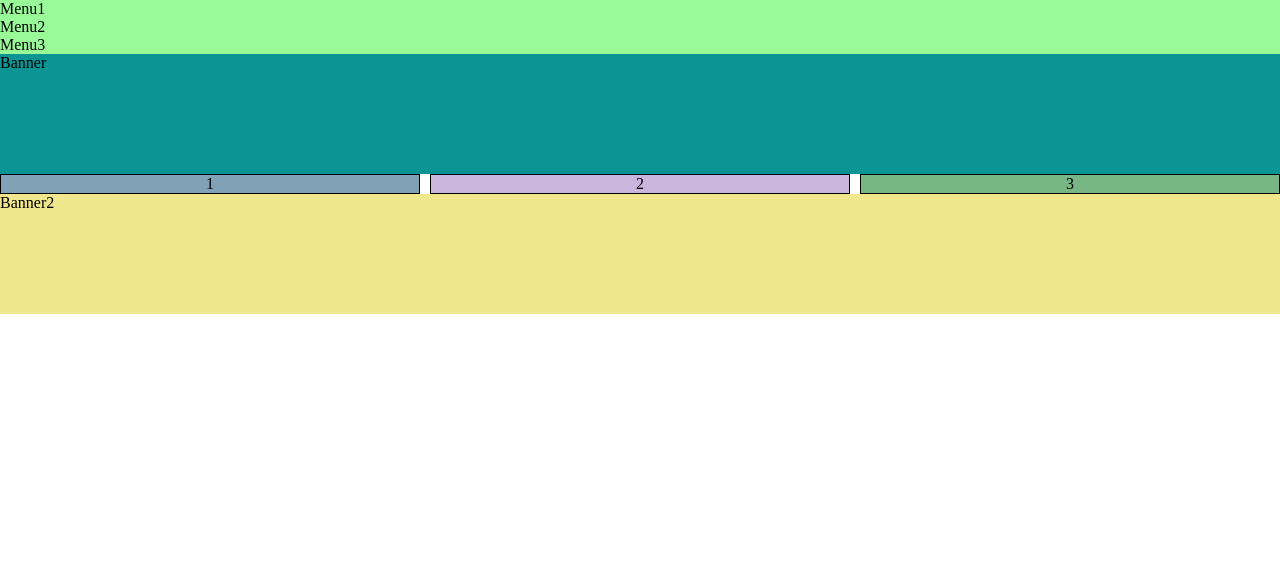
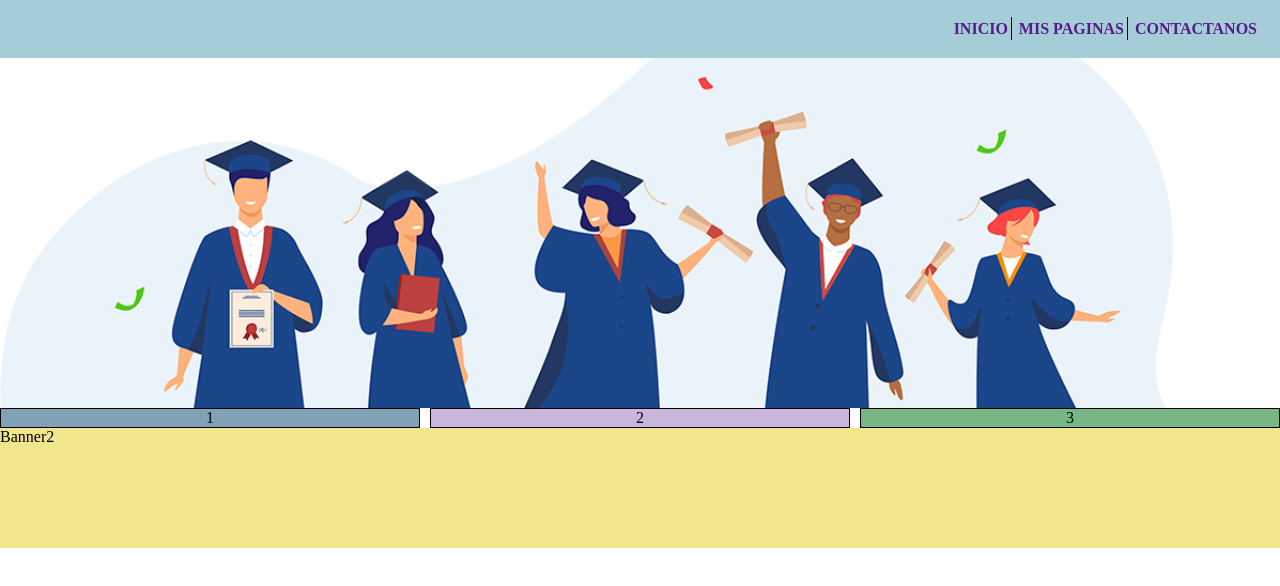
Before and after one commit to maddoxlardilla/ProyectoPaginaWebMaddox, a plain HTML site: page index.html in a window 1280 px wide. Drawn offline with Linux system fonts and the light colour scheme.

Commit message:
commit5000

```diff
--- a/css/estilos.css
+++ b/css/estilos.css
@@ -1,8 +1,13 @@
-.Menu-Cabecera{background-color: #98fb98; width: 100%;}
+.Menu-Cabecera{background-color: #a4cdd7; width: 100%;}
 *{margin: 0; padding: 0;}
-.Banner{background-color: rgb(11, 148, 148); width: 100%; height: 120px;}
 .CajaColumnas{display: flex; justify-content: space-around; align-items: center; gap: 10px;}
 .Columna{flex: 1; background-color: rgb(121, 182, 134); border: 1px solid black; text-align: center;}
 .ColorAzulClaro{background-color: rgb(129, 162, 182);}
 .ColorMorado{background-color: rgba(183, 154, 209, 0.726);}
 .Banner2{background-color: khaki; width: 100%; height: 120px;}
+.MenuSuperior li{display: inline; padding: 3px; border-right: solid 1px black;}
+.MenuSuperior{text-transform: uppercase; font-weight: bold; text-align: right; padding: 20px;}
+.MenuSuperior li a:hover{color: #72a9b5; text-decoration: underline;}
+li a{text-decoration: none;}
+.MenuSuperior li:last-child{border-right: none;}
+.Banner{background-image:url("../imagenes/612_6214d15f6ab89.png"); width: 100%; height: 350px; background-repeat: no-repeat; background-size: cover; background-position-y: 30%;}
--- a/index.html
+++ b/index.html
@@ -8,15 +8,15 @@
 </head>
 <body>
     <div class="Menu-Cabecera">
-<ul>
-    <li>Menu1</li>
-    <li>Menu2</li>
-    <li>Menu3</li>
+<ul class="MenuSuperior">
+    <li><a href="">Inicio</a></li>
+    <li><a href="">Mis Paginas</a></li>
+    <li><a href="">Contactanos</a></li>
 </ul>
     </div>
 
     <div class="Banner">
-<p>Banner</p>
+<p></p>
     </div>
 
     <div class="CajaColumnas">
```
Also changed, not shown: imagenes/612_6214d15f6ab89.png (added).
